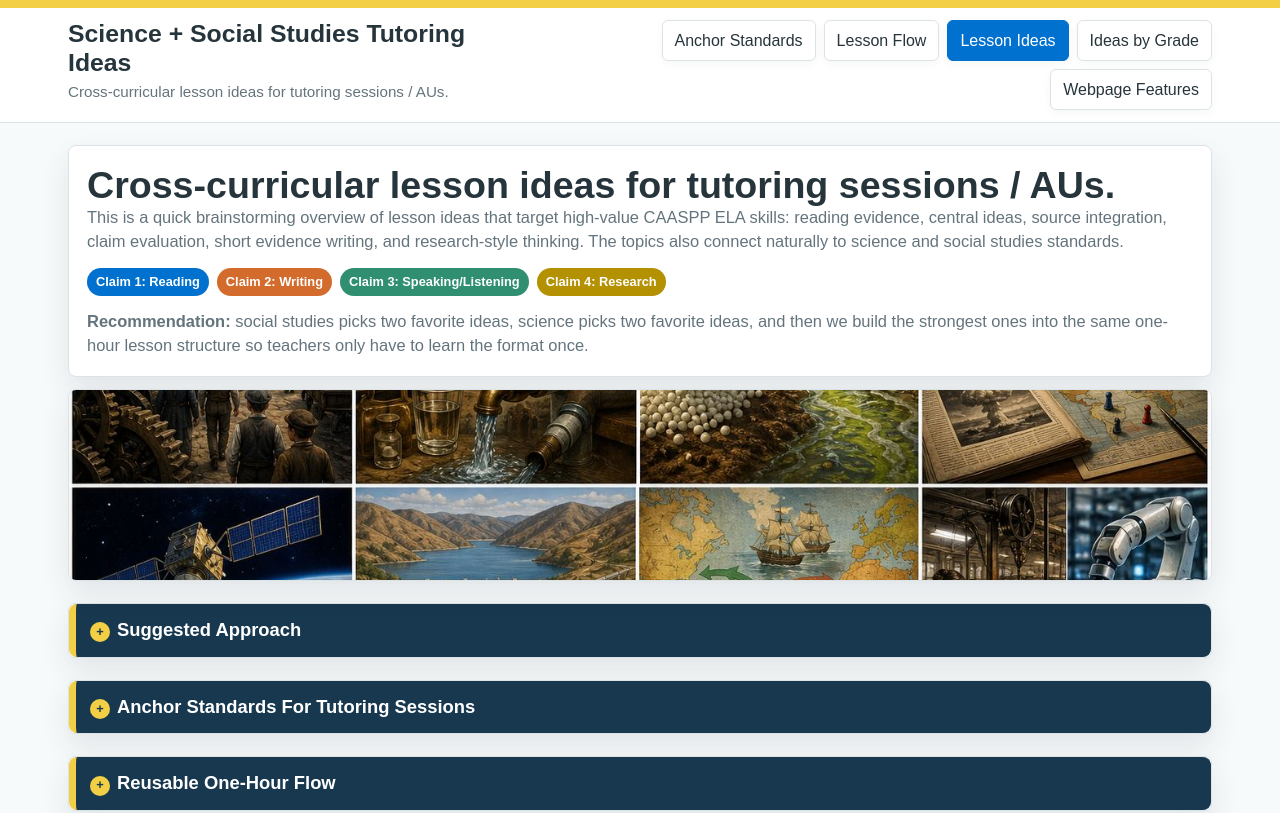
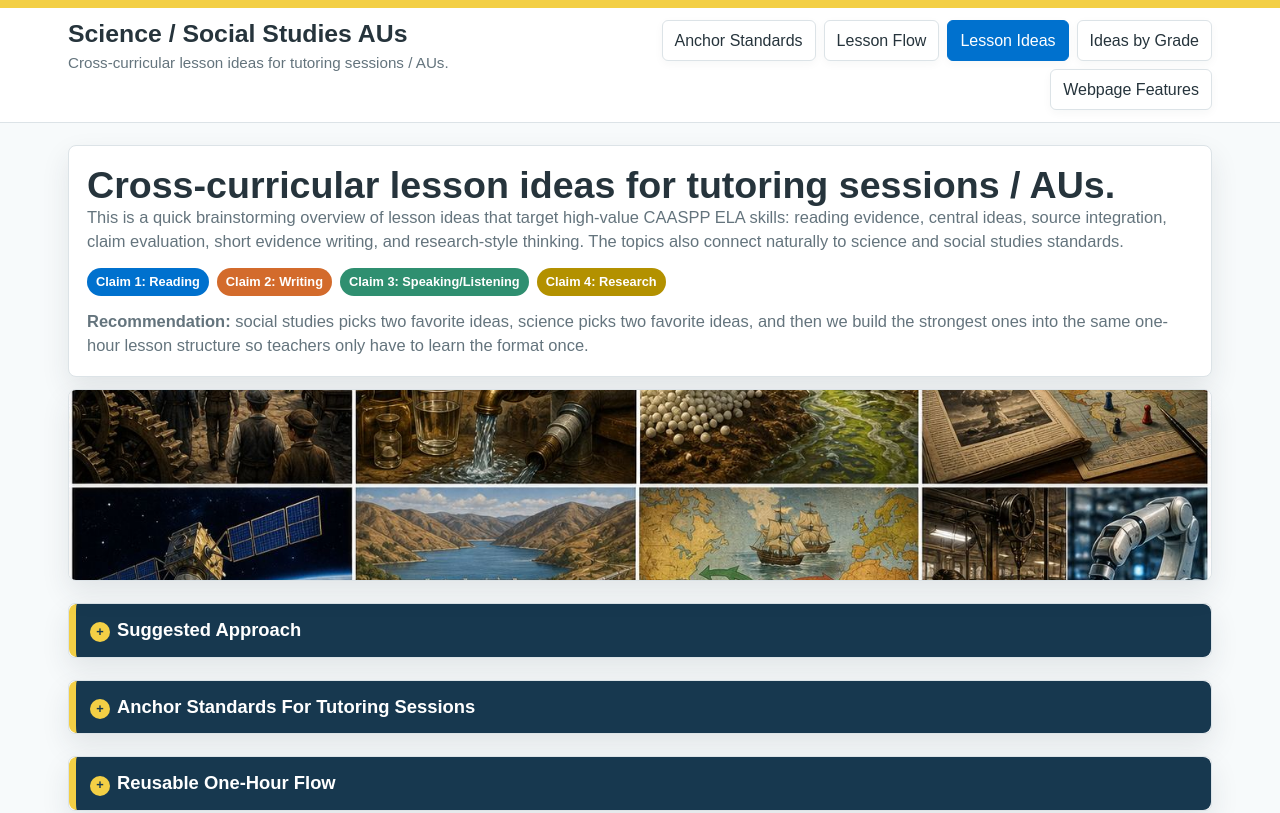
Before and after one commit to bbuchler/science-history-project-ideas, a website: page index.html in a window 1280 px wide. Shown: the top 813 px of the page. Drawn offline with Linux system fonts and the light colour scheme.

Commit message:
Shorten site heading

```diff
--- a/index.html
+++ b/index.html
@@ -64,7 +64,7 @@
       margin: 0;
       font-size: 1.55rem;
       line-height: 1.16;
-      max-width: 440px;
+      max-width: 360px;
     }
 
     .subtitle {
@@ -553,7 +553,7 @@
   <header class="top">
     <div class="top-inner">
       <div>
-        <h1>Science + Social Studies Tutoring Ideas</h1>
+        <h1>Science / Social Studies AUs</h1>
         <p class="subtitle">Cross-curricular lesson ideas for tutoring sessions / AUs.</p>
       </div>
       <nav aria-label="Page sections">
```
